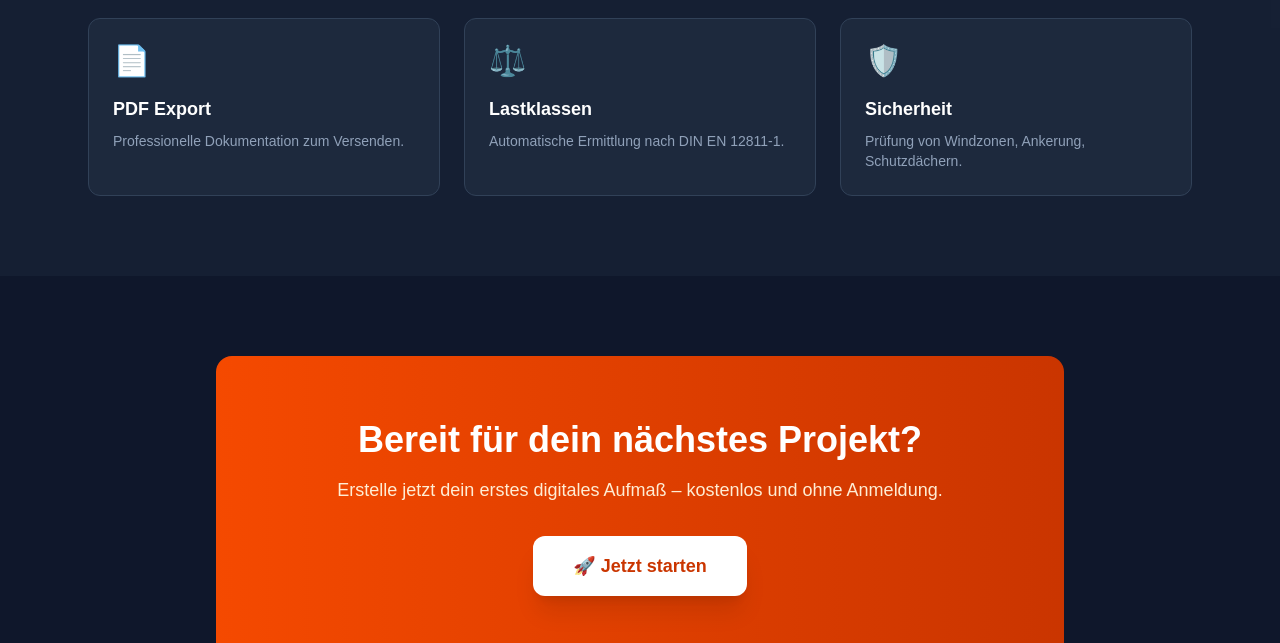
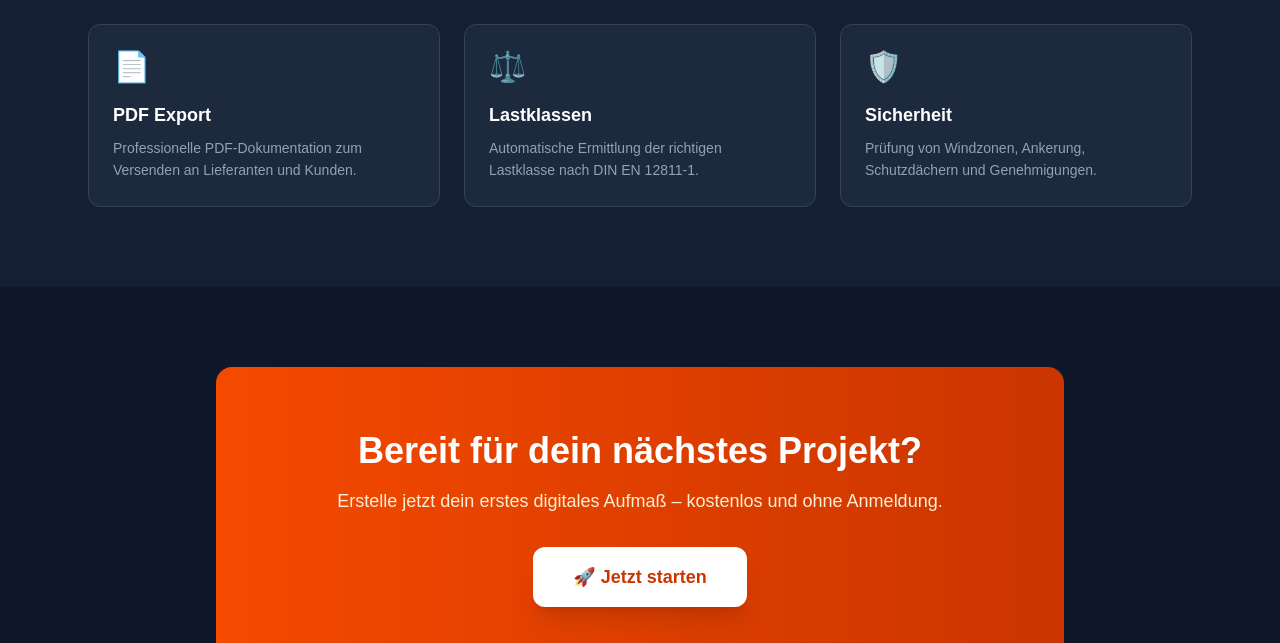
Before and after one commit to A-I-Integration/scaffold-os, a Next.js app: page /aufmass in a window 1280 px wide. Shown: the part 1243-1886 px from the top of the page. Built offline with nearby package versions, Linux system fonts and the light colour scheme.

Commit message:
Startseite mit AI Integration

```diff
--- a/app/aufmass/page.tsx
+++ b/app/aufmass/page.tsx
@@ -1,13 +1,6 @@
-'use client';
-
 import Image from 'next/image';
 
 export default function HomePage() {
-
-  const go = () => {
-    window.location.href = '/aufmass';
-  };
-
   return (
     <div className="min-h-screen bg-slate-900 text-white">
 
@@ -18,12 +11,12 @@ export default function HomePage() {
             <span className="text-2xl">🏗️</span>
             <span className="text-xl font-bold tracking-tight">SCAFFOLD<span className="text-orange-500">OS</span></span>
           </div>
-          <button
-            onClick={go}
+          <a
+            href="/aufmass"
             className="bg-orange-600 hover:bg-orange-700 text-white font-semibold px-5 py-2 rounded-lg text-sm transition"
           >
             Jetzt starten
-          </button>
+          </a>
         </div>
       </nav>
 
@@ -40,14 +33,12 @@ export default function HomePage() {
           Erstelle in Minuten ein komplettes Gerüstkonzept mit automatischer Stückliste,
           DIN-konformer Prüfung und professionellem PDF-Export.
         </p>
-        <div className="flex flex-col sm:flex-row gap-4 justify-center">
-          <button
-            onClick={go}
-            className="bg-orange-600 hover:bg-orange-700 text-white font-bold py-4 px-8 rounded-xl text-lg transition shadow-lg shadow-orange-600/20"
-          >
-            🚀 Kostenlos starten
-          </button>
-        </div>
+        <a
+          href="/aufmass"
+          className="bg-orange-600 hover:bg-orange-700 text-white font-bold py-4 px-8 rounded-xl text-lg transition shadow-lg shadow-orange-600/20 inline-block"
+        >
+          🚀 Kostenlos starten
+        </a>
       </section>
 
       {/* Stats */}
@@ -83,17 +74,17 @@ export default function HomePage() {
           </div>
           <div className="grid md:grid-cols-3 gap-6">
             {[
-              { icon: '📋', title: 'Digitales Aufmaß', desc: 'Schritt für Schritt durch die Baustellenaufnahme.' },
-              { icon: '🤖', title: 'KI Gerüstplanung', desc: 'Automatische Planung nach DIN EN 12811.' },
-              { icon: '📦', title: 'Stückliste', desc: 'Automatische Materialberechnung mit Fahrzeugempfehlung.' },
-              { icon: '📄', title: 'PDF Export', desc: 'Professionelle Dokumentation zum Versenden.' },
-              { icon: '⚖️', title: 'Lastklassen', desc: 'Automatische Ermittlung nach DIN EN 12811-1.' },
-              { icon: '🛡️', title: 'Sicherheit', desc: 'Prüfung von Windzonen, Ankerung, Schutzdächern.' },
+              { icon: '📋', title: 'Digitales Aufmaß', desc: 'Schritt für Schritt durch die Baustellenaufnahme. Keine Information wird vergessen.' },
+              { icon: '🤖', title: 'KI Gerüstplanung', desc: 'Automatische Planung nach DIN EN 12811. Jede Entscheidung wird begründet.' },
+              { icon: '📦', title: 'Stückliste', desc: 'Automatische Materialberechnung mit Gewicht, Ladevolumen und Fahrzeugempfehlung.' },
+              { icon: '📄', title: 'PDF Export', desc: 'Professionelle PDF-Dokumentation zum Versenden an Lieferanten und Kunden.' },
+              { icon: '⚖️', title: 'Lastklassen', desc: 'Automatische Ermittlung der richtigen Lastklasse nach DIN EN 12811-1.' },
+              { icon: '🛡️', title: 'Sicherheit', desc: 'Prüfung von Windzonen, Ankerung, Schutzdächern und Genehmigungen.' },
             ].map((f, i) => (
               <div key={i} className="bg-slate-800 rounded-xl p-6 border border-slate-700 hover:border-orange-500/50 transition">
                 <div className="text-3xl mb-4">{f.icon}</div>
                 <h3 className="text-lg font-bold mb-2">{f.title}</h3>
-                <p className="text-slate-400 text-sm">{f.desc}</p>
+                <p className="text-slate-400 text-sm leading-relaxed">{f.desc}</p>
               </div>
             ))}
           </div>
@@ -108,12 +99,12 @@ export default function HomePage() {
             <p className="text-orange-100 mb-8 text-lg">
               Erstelle jetzt dein erstes digitales Aufmaß – kostenlos und ohne Anmeldung.
             </p>
-            <button
-              onClick={go}
-              className="bg-white text-orange-700 hover:bg-orange-50 font-bold py-4 px-10 rounded-xl text-lg transition shadow-xl"
+            <a
+              href="/aufmass"
+              className="bg-white text-orange-700 hover:bg-orange-50 font-bold py-4 px-10 rounded-xl text-lg transition shadow-xl inline-block"
             >
               🚀 Jetzt starten
-            </button>
+            </a>
           </div>
         </div>
       </section>
```
